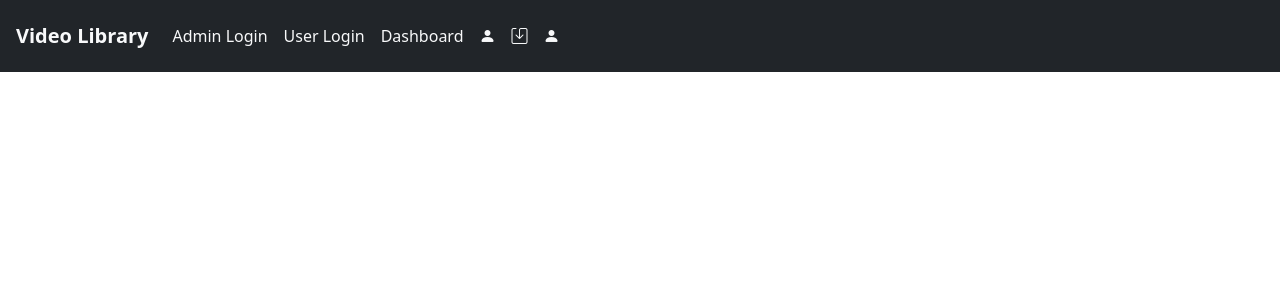
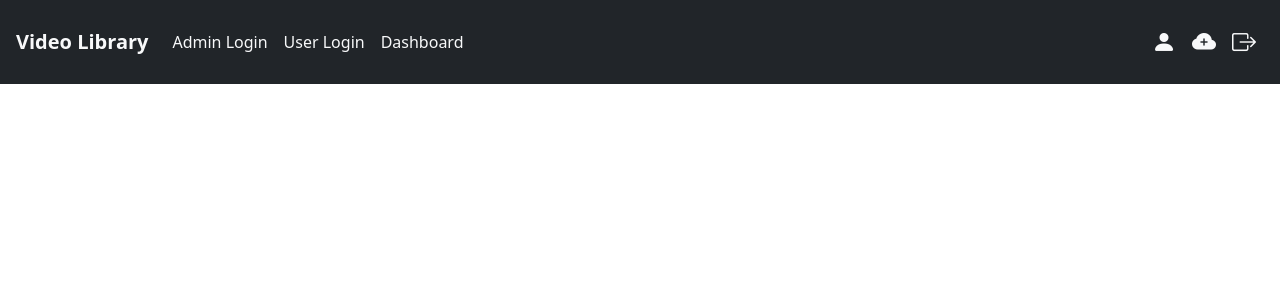
Before and after one commit to Himanshu12866/library-project, a React (Create React App) app: page / in a window 1280 px wide. Shown: the top 300 px of the page. Built offline with nearby package versions, Linux system fonts and the light colour scheme.

Commit message:
"Updated navbar component and bootstrap icon imports"

```diff
--- a/src/components/navbar.jsx
+++ b/src/components/navbar.jsx
@@ -7,36 +7,36 @@ export default function NavBar() {
     return (
         <div>
             <nav className="navbar navbar-expand-lg  p-3 bg-dark bg-light">
-                <a className="navbar-brand text-light fw-bold"  href="kmn">Video Library</a>
-                <button className="btn btn-dark navbar-toggler" data-bs-toggle="collapse" data-bs-target="#list">
-                    <span className="bi bi-list"></span>
+                <a className="navbar-brand text-light fw-bold" href="kmn">Video Library</a>
+                <button className="navbar-toggler" data-bs-target="#list" data-bs-toggle="collapse" >
+                    <span className="bi bi-list text-light"></span>
                 </button>
-                <div className="navbar-collapse collapse d-lg-flex justify-lg-content-between" id="list">
+                <div className="navbar-collapse collapse d-lg-flex justify-content-lg-between" id="list">
                     <ul className="navbar-nav">
                         <li className="nav-item">
-                        <Link to="" className="nav-link text-light">Admin Login</Link>
+                            <Link to="" className="nav-link text-light">Admin Login</Link>
                         </li>
                         <li className="nav-item">
-                        <Link to="" className="nav-link text-light">User Login</Link>
+                            <Link to="" className="nav-link text-light">User Login</Link>
                         </li>
                         <li className="nav-item">
-                        <Link to="" className="nav-link text-light">Dashboard</Link>
+                            <Link to="" className="nav-link text-light">Dashboard</Link>
                         </li>
                     </ul>
                     <ul className="navbar-nav">
                         <li className="nav-item">
-                            <Link  className="nav-link text-light">
-                                <span className="bi bi-person-fill"></span>
+                            <Link className="nav-link text-light">
+                                <span className="bi bi-person-fill fs-4 text-light"></span>
                             </Link>
                         </li>
                         <li className="nav-item">
-                            <Link  className="nav-link text-light">
-                                <span className="bi bi-save"></span>
+                            <Link className="nav-link text-light">
+                                <span className="bi bi-cloud-plus-fill fs-4"></span>
                             </Link>
                         </li>
                         <li className="nav-item">
-                            <Link  className="nav-link text-light">
-                                <span className="bi bi-person-fill"></span>
+                            <Link className="nav-link text-light">
+                                <span className="bi bi-box-arrow-right fs-4"></span>
                             </Link>
                         </li>
                     </ul>
--- a/src/index.js
+++ b/src/index.js
@@ -3,7 +3,7 @@ import ReactDOM from 'react-dom/client';
 // import './index.css';
 import App from './App';
 import "../node_modules/bootstrap/dist/css/bootstrap.css";
-import "../node_modules/bootstrap-icons/font/bootstrap-icons";
+import "../node_modules/bootstrap-icons/font/bootstrap-icons.css";
 import reportWebVitals from './reportWebVitals';
 
 const root = ReactDOM.createRoot(document.getElementById('root'));
```
